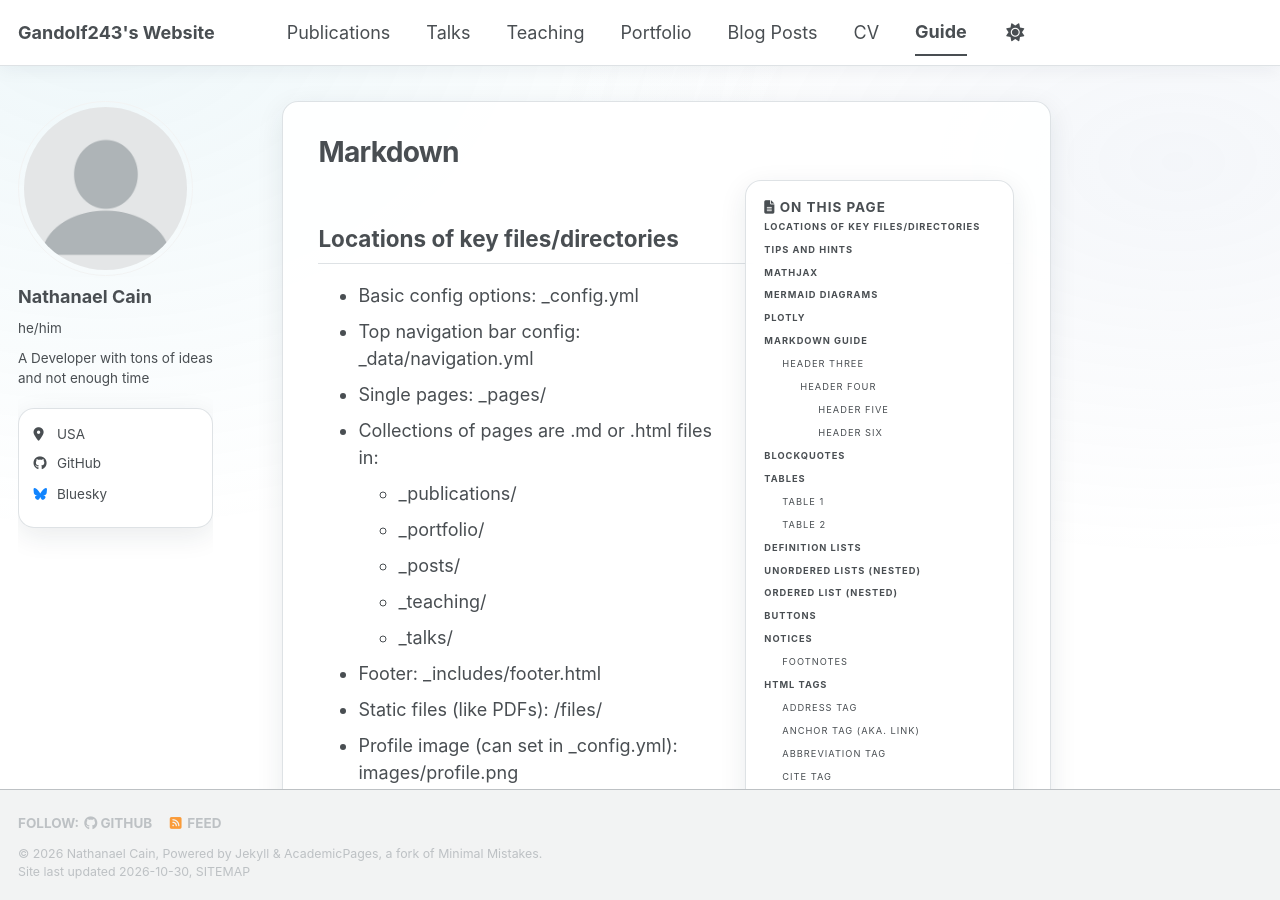
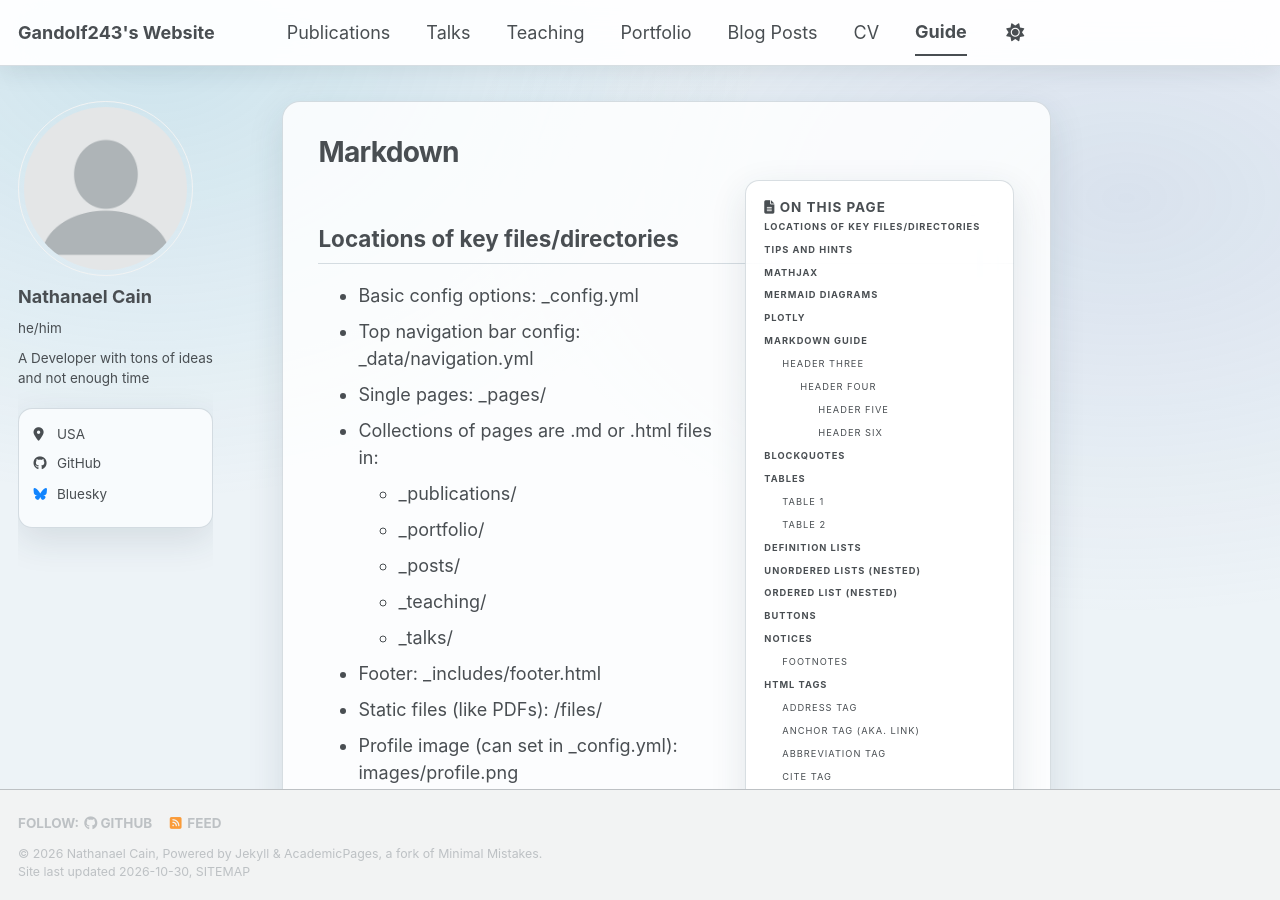
Before and after one commit to gandolf243/gandolf243.github.io, a Jekyll site: the page built from _pages/markdown.md, in a window 1280 px wide and 900 px high. Built offline with Jekyll 4.4.1, drawn with Linux system fonts in a browser that asks for light colours; emoji names are drawn with the system emoji font; a style sheet for code colours, icons or effects is not loaded.

Commit message:
Improve liquid glass visibility and match actual layout selectors

```diff
--- a/_sass/layout/_liquid-glass.scss
+++ b/_sass/layout/_liquid-glass.scss
@@ -1,64 +1,71 @@
 /*
- * Liquid-glass inspired surface styling.
- *
- * Compatibility approach:
- * - Solid/translucent color fills, borders and shadows are the baseline.
- * - Backdrop blur is an optional enhancement, never a requirement.
- * - No JavaScript, external fonts, images, or browser-specific layout APIs.
- * - Existing Jekyll markup and theme variables remain in use.
+ * Liquid-glass inspired theme layer.
+ * The solid-color fallback is the default; blur is progressive enhancement.
  */
 
 :root {
-  --glass-surface: rgba(255, 255, 255, 0.88);
-  --glass-surface-strong: rgba(255, 255, 255, 0.96);
-  --glass-border: rgba(90, 110, 125, 0.20);
-  --glass-highlight: rgba(255, 255, 255, 0.72);
-  --glass-shadow: 0 8px 28px rgba(25, 40, 55, 0.09);
-  --glass-shadow-hover: 0 12px 34px rgba(25, 40, 55, 0.14);
-  --glass-radius: 16px;
+  --glass-page: #edf3f7;
+  --glass-panel: rgba(255, 255, 255, 0.82);
+  --glass-panel-solid: #f8fbfd;
+  --glass-nav: rgba(255, 255, 255, 0.94);
+  --glass-line: rgba(62, 91, 112, 0.20);
+  --glass-shadow: 0 12px 36px rgba(35, 58, 76, 0.12);
+  --glass-shadow-hover: 0 16px 42px rgba(35, 58, 76, 0.18);
+  --glass-radius: 18px;
 }
 
 html[data-theme="dark"] {
-  --glass-surface: rgba(35, 40, 46, 0.90);
-  --glass-surface-strong: rgba(42, 48, 55, 0.97);
-  --glass-border: rgba(220, 235, 245, 0.14);
-  --glass-highlight: rgba(255, 255, 255, 0.10);
-  --glass-shadow: 0 8px 28px rgba(0, 0, 0, 0.22);
-  --glass-shadow-hover: 0 12px 34px rgba(0, 0, 0, 0.30);
+  --glass-page: #202831;
+  --glass-panel: rgba(43, 54, 65, 0.88);
+  --glass-panel-solid: #2b3641;
+  --glass-nav: rgba(35, 45, 55, 0.96);
+  --glass-line: rgba(220, 235, 245, 0.17);
+  --glass-shadow: 0 12px 36px rgba(0, 0, 0, 0.28);
+  --glass-shadow-hover: 0 16px 42px rgba(0, 0, 0, 0.38);
 }
 
-/* A restrained ambient backdrop; content remains readable without blur. */
+/* Visible even when backdrop-filter is unavailable. */
+html,
 body {
+  min-height: 100%;
+}
+
+body {
+  background-color: var(--glass-page);
   background-image:
-    radial-gradient(ellipse at 8% 0%, rgba(82, 173, 200, 0.10), transparent 42%),
-    radial-gradient(ellipse at 92% 18%, rgba(115, 145, 190, 0.08), transparent 38%);
+    radial-gradient(ellipse at 12% 4%, rgba(76, 166, 198, 0.20), transparent 38%),
+    radial-gradient(ellipse at 88% 22%, rgba(112, 137, 190, 0.16), transparent 42%);
   background-attachment: fixed;
 }
 
-/* Floating masthead */
 .masthead {
-  background: var(--glass-surface-strong);
-  border-bottom: 1px solid var(--glass-border);
-  box-shadow: 0 3px 18px rgba(25, 40, 55, 0.06);
+  background: var(--glass-nav);
+  border-bottom: 1px solid var(--glass-line);
+  box-shadow: 0 5px 24px rgba(25, 45, 62, 0.10);
 }
 
 .masthead::after {
   display: none;
 }
 
-.greedy-nav {
-  background: transparent;
-}
-
+.greedy-nav,
 .greedy-nav button,
 .masthead__menu-item {
   background: transparent;
 }
 
-/* Main reading surface: keeps the Markdown content comfortably legible. */
-.page__inner-wrap {
-  background: var(--glass-surface);
-  border: 1px solid var(--glass-border);
+.greedy-nav .hidden-links {
+  background: var(--glass-panel-solid);
+  border: 1px solid var(--glass-line);
+  border-radius: 14px;
+  box-shadow: var(--glass-shadow);
+}
+
+/* Single-page layout: this is the actual content wrapper in single.html. */
+.page .page__inner-wrap {
+  background: var(--glass-panel-solid);
+  background: var(--glass-panel);
+  border: 1px solid var(--glass-line);
   border-radius: var(--glass-radius);
   box-shadow: var(--glass-shadow);
   padding: clamp(1.15rem, 2.8vw, 2.25rem);
@@ -69,34 +76,48 @@ body {
 }
 
 .page__content h2 {
-  border-bottom-color: var(--glass-border);
+  border-bottom-color: var(--glass-line);
 }
 
-/* Sidebar, contents panel and dropdown surfaces */
+/* Sidebar and contents panel */
 .sidebar .author__urls,
-.toc,
-.greedy-nav .hidden-links {
-  background: var(--glass-surface-strong);
-  border: 1px solid var(--glass-border);
-  border-radius: var(--glass-radius);
+.sidebar .author__urls-wrapper,
+.toc {
+  border-radius: 14px;
+}
+
+.sidebar .author__urls {
+  background: var(--glass-panel-solid);
+  border: 1px solid var(--glass-line);
+  box-shadow: var(--glass-shadow);
+  padding: 0.8rem;
+}
+
+.sidebar .author__urls::after {
+  border-bottom-color: var(--glass-panel-solid);
+}
+
+.toc {
+  background: var(--glass-panel);
+  border: 1px solid var(--glass-line);
   box-shadow: var(--glass-shadow);
 }
 
-.sidebar .author__urls {
-  padding: 0.8rem;
+/* Archive and collection entries */
+.archive__item {
+  padding: 1rem;
+  background: var(--glass-panel);
+  border: 1px solid var(--glass-line);
+  border-radius: 14px;
+  box-shadow: 0 5px 20px rgba(35, 58, 76, 0.08);
+  transition: box-shadow 0.18s ease, transform 0.18s ease;
 }
 
-.sidebar .author__urls:after {
-  border-bottom-color: var(--glass-surface-strong);
+.archive__item:hover {
+  box-shadow: var(--glass-shadow-hover);
+  transform: translateY(-2px);
 }
 
-.toc {
-  padding: 1rem;
-}
-
-/* Collection cards and common content blocks */
-.archive__item,
-.archive__item-teaser,
 .notice,
 .notice--primary,
 .notice--info,
@@ -105,22 +126,10 @@ body {
 .notice--danger,
 .page__related,
 .comment {
-  border-radius: 12px;
+  border-radius: 14px;
 }
 
-.archive__item {
-  padding: 1rem;
-  border: 1px solid var(--glass-border);
-  background: var(--glass-surface);
-  box-shadow: 0 4px 16px rgba(25, 40, 55, 0.05);
-}
-
-.archive__item:hover {
-  box-shadow: var(--glass-shadow-hover);
-  transform: translateY(-2px);
-}
-
-/* Buttons and interactive controls */
+/* Controls */
 .btn,
 button,
 input[type="submit"],
@@ -133,14 +142,14 @@ input[type="button"],
 }
 
 .btn {
-  box-shadow: 0 3px 10px rgba(25, 40, 55, 0.08);
+  box-shadow: 0 3px 12px rgba(25, 45, 62, 0.10);
 }
 
 .btn:hover,
 button:hover,
 input[type="submit"]:hover,
 input[type="button"]:hover {
-  box-shadow: 0 5px 16px rgba(25, 40, 55, 0.12);
+  box-shadow: 0 6px 18px rgba(25, 45, 62, 0.16);
   transform: translateY(-1px);
 }
 
@@ -148,16 +157,15 @@ input,
 textarea,
 select {
   border-radius: 10px;
-  border-color: var(--glass-border);
+  border-color: var(--glass-line);
 }
 
-/* Code remains high contrast and scrollable on narrow screens. */
 pre,
 div.highlighter-rouge,
 figure.highlight {
-  border: 1px solid var(--glass-border);
+  border: 1px solid var(--glass-line);
   border-radius: 12px;
-  box-shadow: inset 0 1px 0 var(--glass-highlight);
+  box-shadow: inset 0 1px 0 rgba(255, 255, 255, 0.30);
 }
 
 pre {
@@ -165,41 +173,36 @@ pre {
   overflow-x: auto;
 }
 
-/* Tables use subtle separators rather than heavy boxed cells. */
 table {
   border-collapse: separate;
   border-spacing: 0;
-  border: 1px solid var(--glass-border);
+  border: 1px solid var(--glass-line);
   border-radius: 12px;
   overflow: hidden;
 }
 
 thead {
-  background: var(--glass-surface);
+  background: var(--glass-panel);
 }
 
 th,
 td {
-  border-color: var(--glass-border);
+  border-color: var(--glass-line);
 }
 
-/*
- * Optional glass enhancement. Browsers without backdrop-filter retain
- * the opaque-enough surfaces, borders and shadows defined above.
- */
-@supports ((backdrop-filter: blur(1px)) or (-webkit-backdrop-filter: blur(1px))) {
+/* Optional blur: never required for readable surfaces or navigation. */
+@supports (backdrop-filter: blur(1px)) {
   .masthead,
-  .page__inner-wrap,
+  .page .page__inner-wrap,
   .sidebar .author__urls,
   .toc,
   .greedy-nav .hidden-links,
   .archive__item {
-    -webkit-backdrop-filter: blur(18px) saturate(135%);
-    backdrop-filter: blur(18px) saturate(135%);
+    -webkit-backdrop-filter: blur(18px) saturate(140%);
+    backdrop-filter: blur(18px) saturate(140%);
   }
 }
 
-/* Respect reduced-motion preferences without changing functionality. */
 @media (prefers-reduced-motion: reduce) {
   .archive__item,
   .btn,
@@ -218,11 +221,10 @@ td {
   }
 }
 
-/* Keep the layout comfortable on narrow screens. */
 @media screen and (max-width: 768px) {
-  .page__inner-wrap {
+  .page .page__inner-wrap {
     padding: 1.1rem;
-    border-radius: 13px;
+    border-radius: 14px;
   }
 
   .masthead__inner-wrap {
@@ -236,7 +238,7 @@ td {
     background: #fff;
   }
 
-  .page__inner-wrap {
+  .page .page__inner-wrap {
     background: #fff;
     border: 0;
     box-shadow: none;
```
